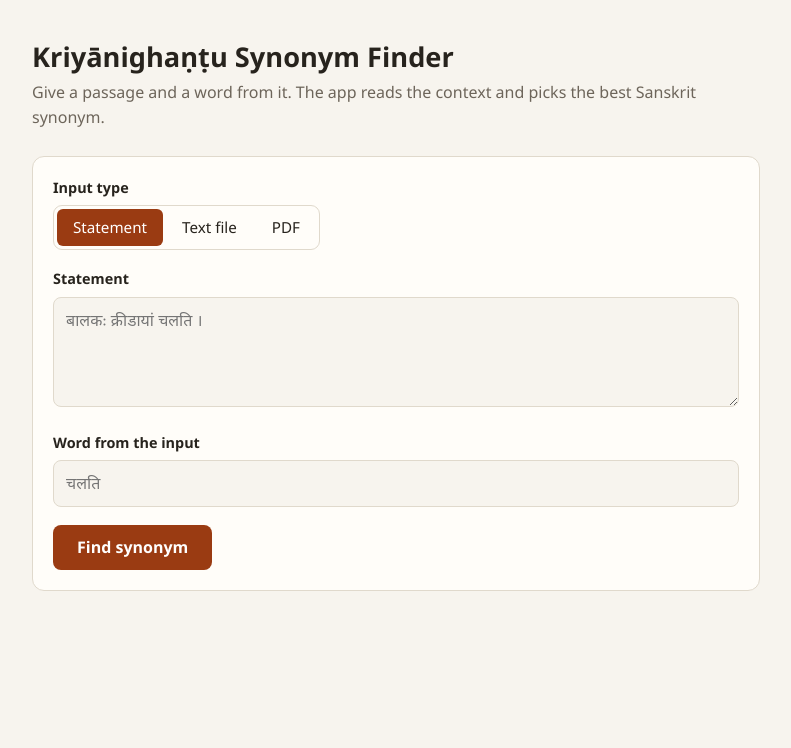
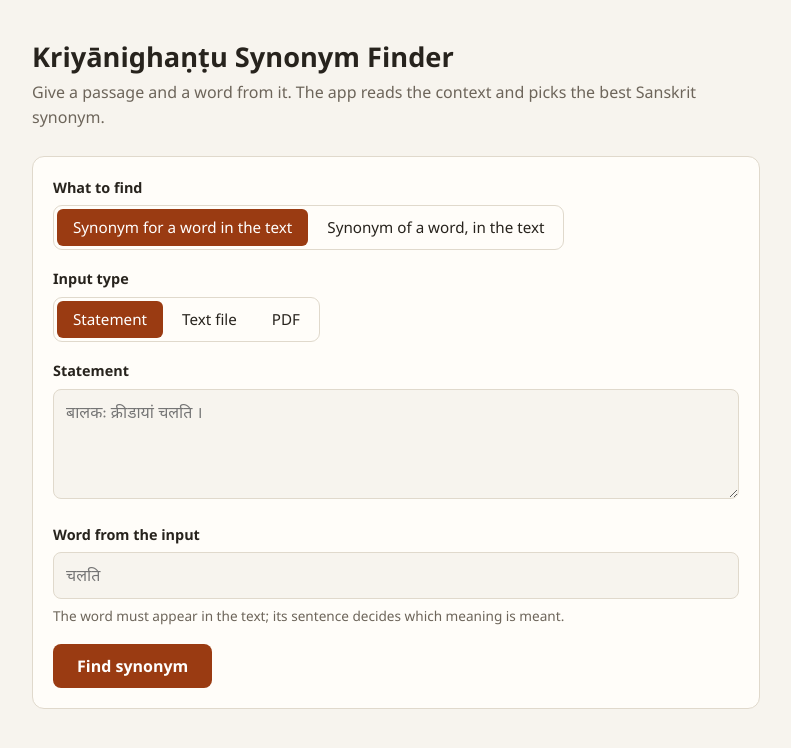
Before and after one commit to AdwaithES1/Kriyanighantu-GraphDB, a Flask app: page / in a window 1280 px wide. Shown: the top 748 px of the page, without its empty margins (244-1035 px from the left). Run offline with Flask 3, Linux system fonts and the light colour scheme; parts of the project's set-up code (start-up, migrations or seed data) failed here and were passed over.

Commit message:
Add second finder: a word's synonyms inside the text
- New toggle on the page: "Synonym for a word in the text" (as before) or
  "Synonym of a word, in the text" (word need not be in the passage)
- synonyms_in_text(): finds passage verbs sharing a Shade (or only the Sense) with the word,
  reads each in its own context, and reports the shared meaning and whether context confirms it
- Explanations when nothing matches, with the word's synonyms elsewhere in the database
- Lexicon.from_graph() so the new logic is tested without Neo4j; 6 new tests (23 total)
- README and report updated

Co-Authored-By: Claude Opus 5.5 <noreply@anthropic.com>

```diff
--- a/webapp/app.py
+++ b/webapp/app.py
@@ -73,8 +73,14 @@ def index():
     return render_template("index.html")
 
 
+TASKS = {"in_context": finder.find, "in_text": finder.find_in_text}
+
+
 @app.post("/api/find")
 def find():
+    task = TASKS.get(request.form.get("task", "in_context"))
+    if task is None:
+        return jsonify(finder.explained("Unknown finder", "Choose one of the two finders at the top of the page."))
     word = unicodedata.normalize("NFC", request.form.get("word", "").strip())
     if not word:
         return jsonify(finder.explained("No word given", "Enter the word you want a synonym for."))
@@ -83,7 +89,7 @@ def find():
         return jsonify(problem)
     try:
         with driver.session(database=database) as session:
-            return jsonify(finder.find(session, lexicon(session), text, word))
+            return jsonify(task(session, lexicon(session), text, word))
     except (DriverError, Neo4jError):
         return jsonify(finder.explained("The database is not reachable",
                                         "Neo4j does not seem to be running. Close this app and start it with start.bat."))
--- a/webapp/finder.py
+++ b/webapp/finder.py
@@ -1,23 +1,29 @@
-"""Turns a text and a word into the web app's answer: a best synonym or an explanation."""
+"""Turns a text and a word into the web app's answer: a best synonym or an explanation.
+
+Two tasks:
+  find()          the word is in the text: read its context and give the best synonym from the database.
+  find_in_text()  the word need not be in the text: find the words in the text that are its synonyms.
+"""
 import difflib
 import re
 from collections import Counter
 
 from text_synonyms import (DEVANAGARI, TOKEN, analyse, find_occurrences, noun_stems, rank_synonyms,
-                           sentences, stem_english)
+                           sentences, stem_english, synonyms_in_text)
 
 MIN_CONFIDENCE = 0.5
 MAX_OCCURRENCES = 10
 MAX_ALTERNATIVES = 12
+MAX_MATCHES = 20
 AFTER_NA = "पफबभमयरलवशषसह"  # the verb sheet ends at न, so these initials are outside it
 
 ROOT_OF_VERB = "MATCH (v:Verb {id: $id})-[:FROM_ROOT]->(r:Root) RETURN r.text AS root LIMIT 1"
 
 
-def explained(title, message, suggestions=(), in_text=False):
+def explained(title, message, suggestions=(), in_text=False, label=None):
     """An answer that says why there is no synonym; in_text means suggestions can be retried."""
-    return {"status": "explained", "title": title, "message": message,
-            "suggestions": list(suggestions), "suggestions_in_text": in_text}
+    return {"status": "explained", "title": title, "message": message, "suggestions": list(suggestions),
+            "suggestions_in_text": in_text, "suggestions_label": label}
 
 
 def close_words(word, pool):
@@ -32,10 +38,11 @@ def explain_absent_from_text(word, text):
                      close_words(word, tokens), in_text=True)
 
 
-def explain_absent_from_database(lex, word):
+def explain_absent_from_database(lex, word, in_text=True):
     if not DEVANAGARI.search(word):
+        start = "The word is in your text, but none" if in_text else "None"
         return explained(f"No Sanskrit verb is glossed as “{word}”",
-                         "The word is in your text, but none of the English meanings in the dataset use it, "
+                         f"{start} of the English meanings in the dataset use it, "
                          "so it cannot be connected to a Sanskrit verb.")
     near = close_words(word, [form for form in lex.by_form if form[0] == word[0]])
     if any(stem in lex.senses_named for stem in noun_stems(word)):
@@ -135,6 +142,60 @@ def build_occurrence(session, lex, result, links, usage, is_english):
     return occurrence
 
 
+FIT_NOTES = {
+    "single": "This is its only recorded meaning, so it means the same here.",
+    "confirmed": "It has other meanings too, but the surrounding words show it is used in this meaning here.",
+    "undecided": "It has other meanings too, and the surrounding words do not settle which one is meant here.",
+    "other": "The surrounding words suggest it is used in another meaning here ({}), so this is a weaker match.",
+}
+FIT_RANK = {"confirmed": 0, "single": 0, "undecided": 1, "other": 2}
+
+
+def describe_match(lex, match):
+    link = match["link"]
+    meaning = describe(lex, link, False)
+    note = FIT_NOTES[match["fit"]].format(", ".join(lex.sense_name[l["sense"]] for l in match["context_choice"]))
+    if match["kind"] == "related":
+        note = (f"Not an exact synonym: it shares only the broader meaning “{meaning['name']}”, "
+                "in a different shade. ") + note
+    because = context_words(lex, {"sentence": match["sentence"], "scores": match["scores"]}, link)
+    return {"token": match["token"], "headword": match["verb"]["headword"], "sentence": match["sentence"],
+            "kind": match["kind"], "fit": match["fit"], "certain": match["fit"] in ("single", "confirmed"),
+            "meaning": meaning, "note": note, "because": because}
+
+
+def explain_no_synonym_in_text(session, lex, word, links, seen):
+    names = list(dict.fromkeys(describe(lex, l, not DEVANAGARI.search(word))["name"] for l in links))
+    meanings = ", ".join(names[:4]) + (" …" if len(names) > 4 else "")
+    if seen:
+        listed = ", ".join(seen[:8]) + (" …" if len(seen) > 8 else "")
+        message = (f"Your text contains {len(seen)} verb{'s' if len(seen) > 1 else ''} from the dataset ({listed}), "
+                   f"but none of them shares a meaning with “{word}” ({meanings}).")
+    else:
+        message = (f"No verb from the dataset was recognised in your text, so there is nothing to compare “{word}” "
+                   "with. Only present-tense forms of verbs from अ to न are recognised.")
+    synonyms = []
+    for link in sorted(links, key=lambda l: -l["confidence"]):
+        synonyms += [name for name, _ in rank_synonyms(session, link, MIN_CONFIDENCE)[:4]]
+    return explained(f"No synonym of “{word}” in your text", message, list(dict.fromkeys(synonyms))[:10],
+                     label=f"Synonyms of “{word}” in the database, none of which is in your text")
+
+
+def find_in_text(session, lex, text, word):
+    """The word need not be in the text: return the words in the text that are its synonyms."""
+    is_english = not DEVANAGARI.search(word)
+    links, matches, seen = synonyms_in_text(lex, text, word, MIN_CONFIDENCE)
+    if not links:
+        verbs = [v["id"] for v in lex.verbs_for(word)[0]] if not is_english else []
+        return explain_no_meaning(session, verbs, word) if verbs else explain_absent_from_database(lex, word, in_text=False)
+    if not matches:
+        return explain_no_synonym_in_text(session, lex, word, links, seen)
+    matches.sort(key=lambda m: (FIT_RANK[m["fit"]], m["kind"] != "exact", -m["strength"],
+                                -m["scores"][m["link"]["shade"]][0], m["index"]))
+    return {"status": "ok", "task": "in_text", "word": word, "meanings": len({l["shade"] for l in links}),
+            "matches_total": len(matches), "matches": [describe_match(lex, m) for m in matches[:MAX_MATCHES]]}
+
+
 def find(session, lex, text, word):
     if not find_occurrences(sentences(text), word):
         return explain_absent_from_text(word, text)
@@ -144,7 +205,7 @@ def find(session, lex, text, word):
         verbs = [v["id"] for v in lex.verbs_for(word)[0]] if not is_english else []
         return explain_no_meaning(session, verbs, word) if verbs else explain_absent_from_database(lex, word)
     usage = Counter(l["shade"] for v in lex.verbs for l in v["links"])
-    return {"status": "ok", "word": word, "matched": how, "meanings": len({l["shade"] for l in links}),
+    return {"status": "ok", "task": "in_context", "word": word, "matched": how, "meanings": len({l["shade"] for l in links}),
             "occurrences_total": len(results),
             "occurrences": [build_occurrence(session, lex, r, links, usage, is_english)
                             for r in results[:MAX_OCCURRENCES]]}
--- a/webapp/templates/index.html
+++ b/webapp/templates/index.html
@@ -28,7 +28,7 @@ h1 { font-size: 1.7rem; margin: 0; line-height: 1.25; }
 form .panel { display: grid; gap: 18px; }
 fieldset { border: 0; padding: 0; margin: 0; }
 legend, label.field { display: block; font-weight: 600; font-size: .9rem; margin-bottom: 6px; padding: 0; }
-.toggle { display: inline-flex; border: 1px solid var(--line); border-radius: 9px; padding: 3px; gap: 3px; }
+.toggle { display: inline-flex; flex-wrap: wrap; border: 1px solid var(--line); border-radius: 9px; padding: 3px; gap: 3px; }
 .toggle input { position: absolute; opacity: 0; pointer-events: none; }
 .toggle label { padding: 7px 16px; border-radius: 6px; cursor: pointer; font-size: .95rem; }
 .toggle input:checked + label { background: var(--accent); color: var(--accent-ink); }
@@ -64,15 +64,27 @@ summary { cursor: pointer; font-size: .92rem; font-weight: 600; }
 .problem h2 { margin: 0 0 6px; font-size: 1.2rem; }
 .problem p { margin: 0; }
 .summary { color: var(--muted); font-size: .92rem; margin: 0; }
+.hint { color: var(--muted); font-size: .85rem; margin: 6px 0 0; }
+.toggle { flex-wrap: wrap; }
+mark { background: var(--soft); color: inherit; border-radius: 4px; padding: 0 3px; font-weight: 600; }
+.headword { color: var(--muted); font-size: .92rem; margin: 0 0 6px; }
 </style>
 </head>
 <body>
 <main>
   <h1>Kriyānighaṇṭu Synonym Finder</h1>
-  <p class="lead">Give a passage and a word from it. The app reads the context and picks the best Sanskrit synonym.</p>
+  <p class="lead" id="lead"></p>
 
   <form id="form">
     <div class="panel">
+      <fieldset>
+        <legend>What to find</legend>
+        <div class="toggle">
+          <input type="radio" name="task" id="t-in-context" value="in_context" checked><label for="t-in-context">Synonym for a word in the text</label>
+          <input type="radio" name="task" id="t-in-text" value="in_text"><label for="t-in-text">Synonym of a word, in the text</label>
+        </div>
+      </fieldset>
+
       <fieldset>
         <legend>Input type</legend>
         <div class="toggle">
@@ -92,8 +104,9 @@ summary { cursor: pointer; font-size: .92rem; font-weight: 600; }
       </div>
 
       <div>
-        <label class="field" for="word">Word from the input</label>
+        <label class="field" for="word" id="word-label">Word from the input</label>
         <input type="text" id="word" name="word" placeholder="चलति" autocomplete="off">
+        <p class="hint" id="word-hint"></p>
       </div>
       <button class="go" id="go" type="submit">Find synonym</button>
     </div>
@@ -130,16 +143,70 @@ function chips(words, onPick) {
   return row;
 }
 
+const TASKS = {
+  in_context: {
+    lead: 'Give a passage and a word from it. The app reads the context and picks the best Sanskrit synonym.',
+    label: 'Word from the input',
+    hint: 'The word must appear in the text; its sentence decides which meaning is meant.',
+    button: 'Find synonym',
+  },
+  in_text: {
+    lead: 'Give a passage and any word. The app finds the words in the passage that are its synonyms, reading each in its context.',
+    label: 'Word to find synonyms of',
+    hint: 'The word does not need to be in the text: a Sanskrit verb (चलति) or an English meaning (go, tremble).',
+    button: 'Find in text',
+  },
+};
+const task = () => form.elements.task.value;
+
+function retry(word) { wordInput.value = word; form.requestSubmit(); }
+
 function renderProblem(data) {
   const card = el('section', 'panel problem');
   card.append(el('h2', '', data.title), el('p', '', data.message));
   if (data.suggestions && data.suggestions.length) {
+    // A spelling suggestion can be retried; in the in-text finder any database verb can be, since it need not be in the text.
+    const canRetry = data.suggestions_in_text || (task() === 'in_text' && !data.suggestions_label);
+    const label = data.suggestions_label || (data.suggestions_in_text ? 'Similar words in your text' : 'Similar verbs in the database');
     const box = el('div', 'section');
-    box.append(el('p', 'tag', data.suggestions_in_text ? 'Similar words in your text' : 'Similar verbs in the database'));
-    box.append(chips(data.suggestions, data.suggestions_in_text ? word => { wordInput.value = word; form.requestSubmit(); } : null));
+    box.append(el('p', 'tag', label));
+    box.append(chips(data.suggestions, canRetry ? retry : null));
     card.append(box);
   }
   results.append(card);
+}
+
+function sentenceWith(sentence, token) {
+  // The sentence with the matched word highlighted (it is rebuilt from tokens, so the word is present as typed).
+  const line = el('p', 'sentence');
+  const at = sentence.indexOf(token);
+  if (at < 0) { line.textContent = sentence; return line; }
+  line.append(document.createTextNode(sentence.slice(0, at)), el('mark', '', token),
+              document.createTextNode(sentence.slice(at + token.length)));
+  return line;
+}
+
+function renderMatch(item) {
+  const card = el('section', 'panel');
+  card.append(sentenceWith(item.sentence, item.token));
+  card.append(el('p', 'tag', item.kind === 'exact' ? 'Synonym found in your text' : 'Related word found in your text (no exact synonym)'));
+  card.append(el('p', 'best', item.token));
+  if (item.headword !== item.token) card.append(el('p', 'headword', 'Dictionary form: ' + item.headword));
+  const meaning = el('p', 'meaning');
+  meaning.append(el('strong', '', 'Shared meaning: '), document.createTextNode(meaningName(item.meaning)));
+  card.append(meaning);
+  card.append(el('p', 'gloss', item.meaning.gloss || 'The dataset has no English gloss for this meaning.'));
+  card.append(el('p', 'note' + (item.certain ? '' : ' guess'),
+    item.note + (item.because.length ? ' Context words: ' + item.because.join(', ') + '.' : '')));
+  results.append(card);
+}
+
+function renderMatches(data) {
+  const n = data.matches_total, shown = data.matches.length;
+  const extra = n > shown ? ` Showing the best ${shown}.` : '';
+  results.append(el('p', 'summary',
+    `Found ${n} word${n > 1 ? 's' : ''} in your text sharing a meaning with “${data.word}”, best match first.${extra}`));
+  data.matches.forEach(renderMatch);
 }
 
 function renderOccurrence(item) {
@@ -187,6 +254,7 @@ function renderOccurrence(item) {
 function render(data) {
   results.replaceChildren();
   if (data.status !== 'ok') return renderProblem(data);
+  if (data.task === 'in_text') return renderMatches(data);
   const shown = data.occurrences.length;
   const extra = data.occurrences_total > shown ? ` Showing the first ${shown} of ${data.occurrences_total}.` : '';
   if (data.occurrences_total > 1) results.append(el('p', 'summary', `“${data.word}” occurs in ${data.occurrences_total} sentences; each is read separately.${extra}`));
@@ -204,6 +272,17 @@ function syncMode() {
 }
 for (const radio of form.elements.mode) radio.addEventListener('change', syncMode);
 
+function syncTask() {
+  const t = TASKS[task()];
+  document.getElementById('lead').textContent = t.lead;
+  document.getElementById('word-label').textContent = t.label;
+  document.getElementById('word-hint').textContent = t.hint;
+  go.textContent = t.button;
+  results.replaceChildren();
+}
+for (const radio of form.elements.task) radio.addEventListener('change', syncTask);
+syncTask();
+
 form.addEventListener('submit', async event => {
   event.preventDefault();
   go.disabled = true;
@@ -215,7 +294,7 @@ form.addEventListener('submit', async event => {
     render({ status: 'explained', title: 'The app is not responding', message: 'Check that the window running the app is still open, then try again.' });
   } finally {
     go.disabled = false;
-    go.textContent = 'Find synonym';
+    go.textContent = TASKS[task()].button;
   }
 });
 </script>
```
Also changed, not shown: docs/report.html (+4 -3 lines), tests/test_in_text.py (added, +52 -0 lines), text_synonyms.py (+86 -3 lines), README.md, 1 other file.
